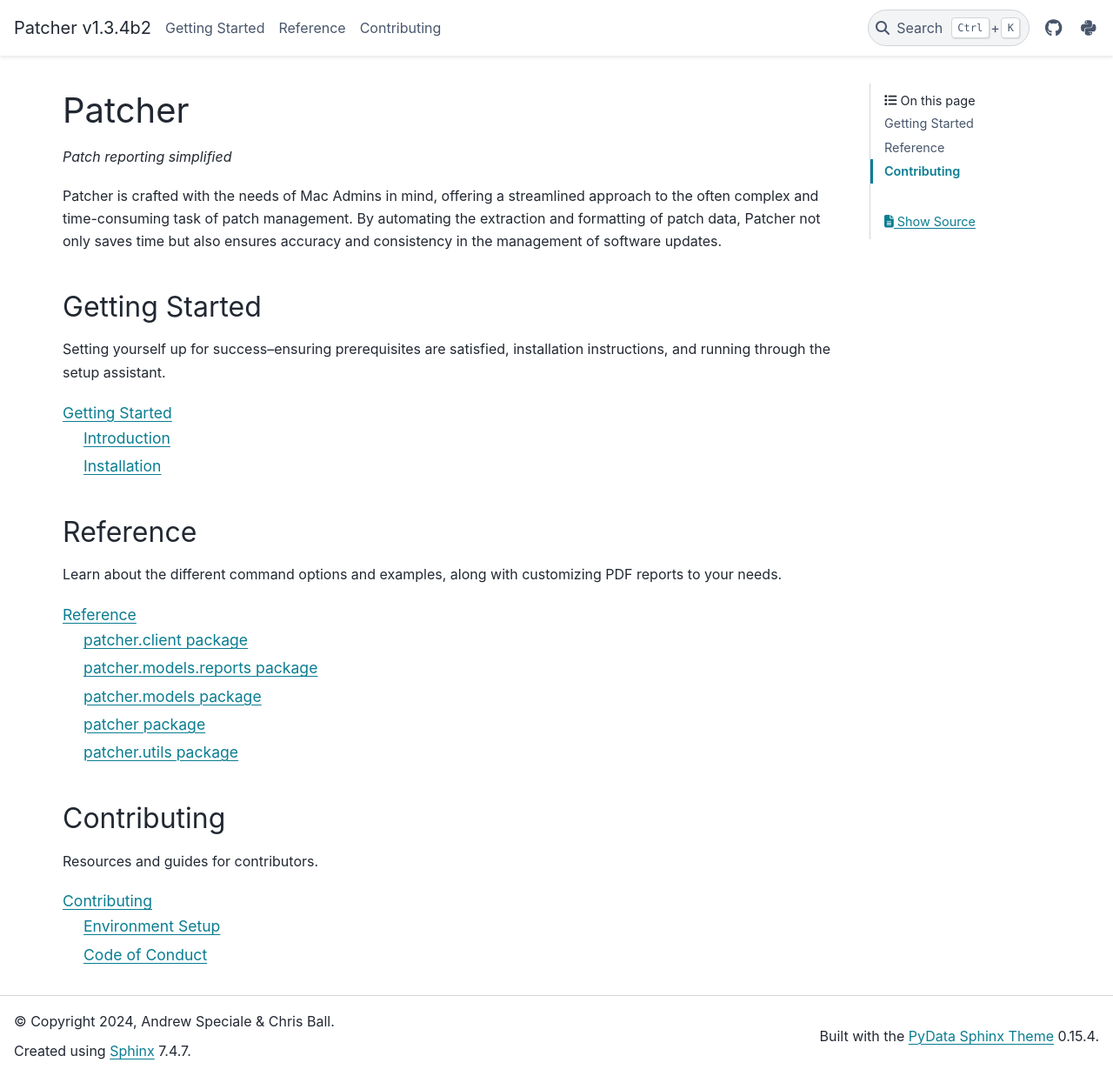
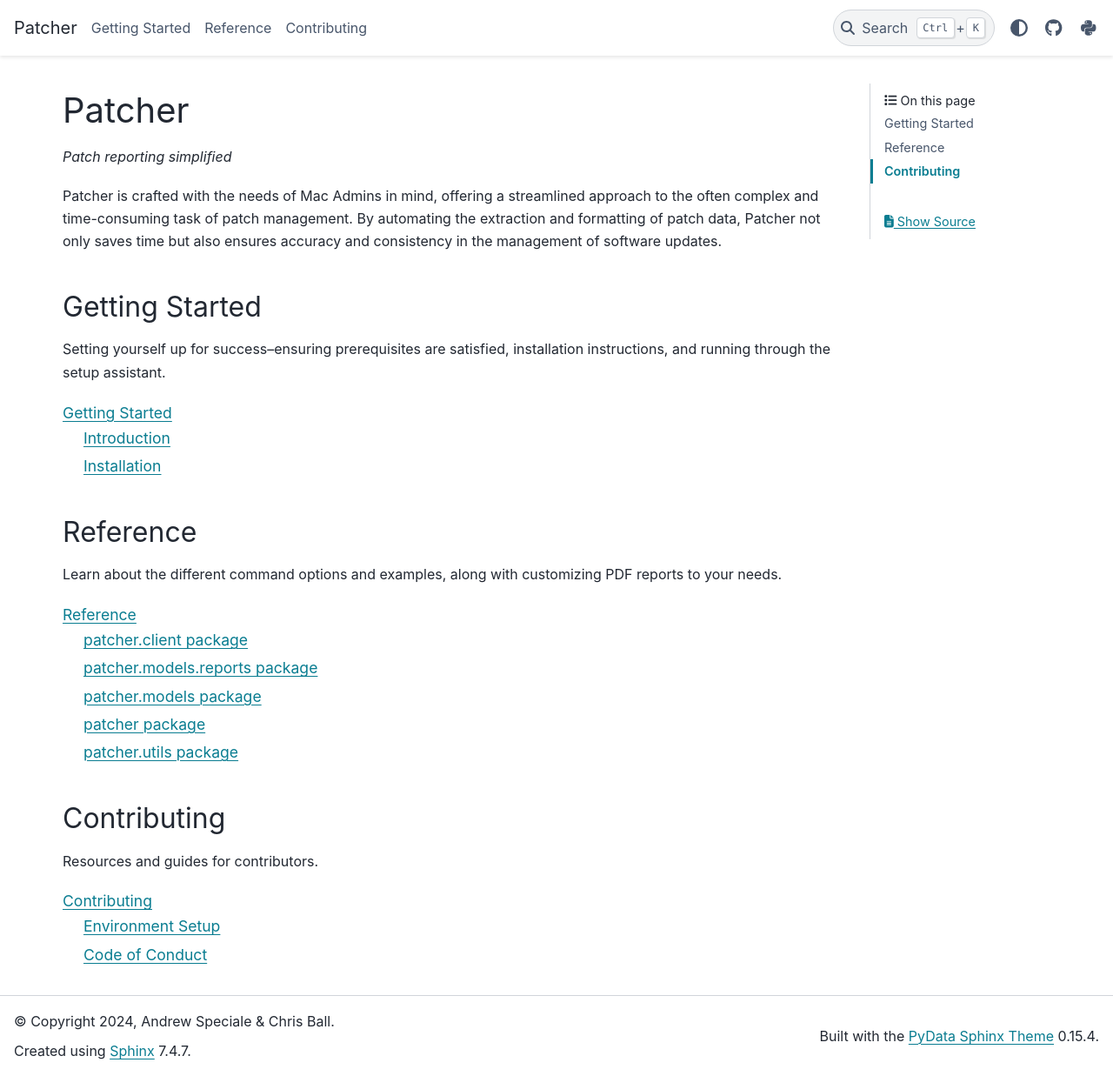
Before and after one commit to liquidz00/Patcher, a Sphinx documentation site: the page built from docs/index.rst, in a window 1280 px wide and 1237 px high. Shown: the whole window at 87% size. Built offline with Sphinx 7.4.7 and the PyData theme 0.15.4, drawn with Linux system fonts in a browser that asks for light colours; pages that are not in the unit, such as notebooks, are missing from menus.

Commit message:
Add sphinx-design extension, fix HTML title formatting

```diff
--- a/docs/conf.py
+++ b/docs/conf.py
@@ -24,9 +24,10 @@
 # https://www.sphinx-doc.org/en/master/usage/configuration.html#general-configuration
 
 extensions = [
+    "sphinx_design",
     "sphinx.ext.autodoc",
     "sphinx.ext.viewcode",
-    "sphinx.ext.todo",
+    "sphinx.ext.githubpages",
     "sphinx.ext.autosummary",
     "sphinx.ext.autosectionlabel",
     "sphinxcontrib.autodoc_pydantic",
@@ -45,14 +46,14 @@
 
 html_theme = "pydata_sphinx_theme"
 html_static_path = ["_static"]
-html_title = f"Patcher {release}"
+html_title = "Patcher"
 
 html_theme_options = {
     "navbar_align": "left",
     "show_prev_next": False,
     "navbar_start": ["navbar-logo"],
     "navbar_center": ["navbar-nav"],
-    "navbar_end": ["navbar-icon-links"],
+    "navbar_end": ["theme-switcher", "navbar-icon-links"],
     "icon_links": [
         {
             "name": "GitHub",
@@ -68,12 +69,17 @@
 }
 
 # Remove ethical ads from the sidebar
-html_sidebars = {"**": ["sidebar-nav-bs"]}  # Removed 'sidebar-ethical-ads'
+html_sidebars = {"**": ["sidebar-nav-bs"]}
 
 html_context = {
     "navbar_links": [
         ("Getting Started", "getting_started/index.html"),
+        ("User Guide", "user/index.html"),
         ("Reference", "reference/index.html"),
         ("Contributing", "contributing/index.html"),
-    ]
+    ],
+    "github_user": "liquidz00",
+    "github_repo": "Patcher",
+    "github_version": "main",
+    "doc_path": "docs",
 }
```
